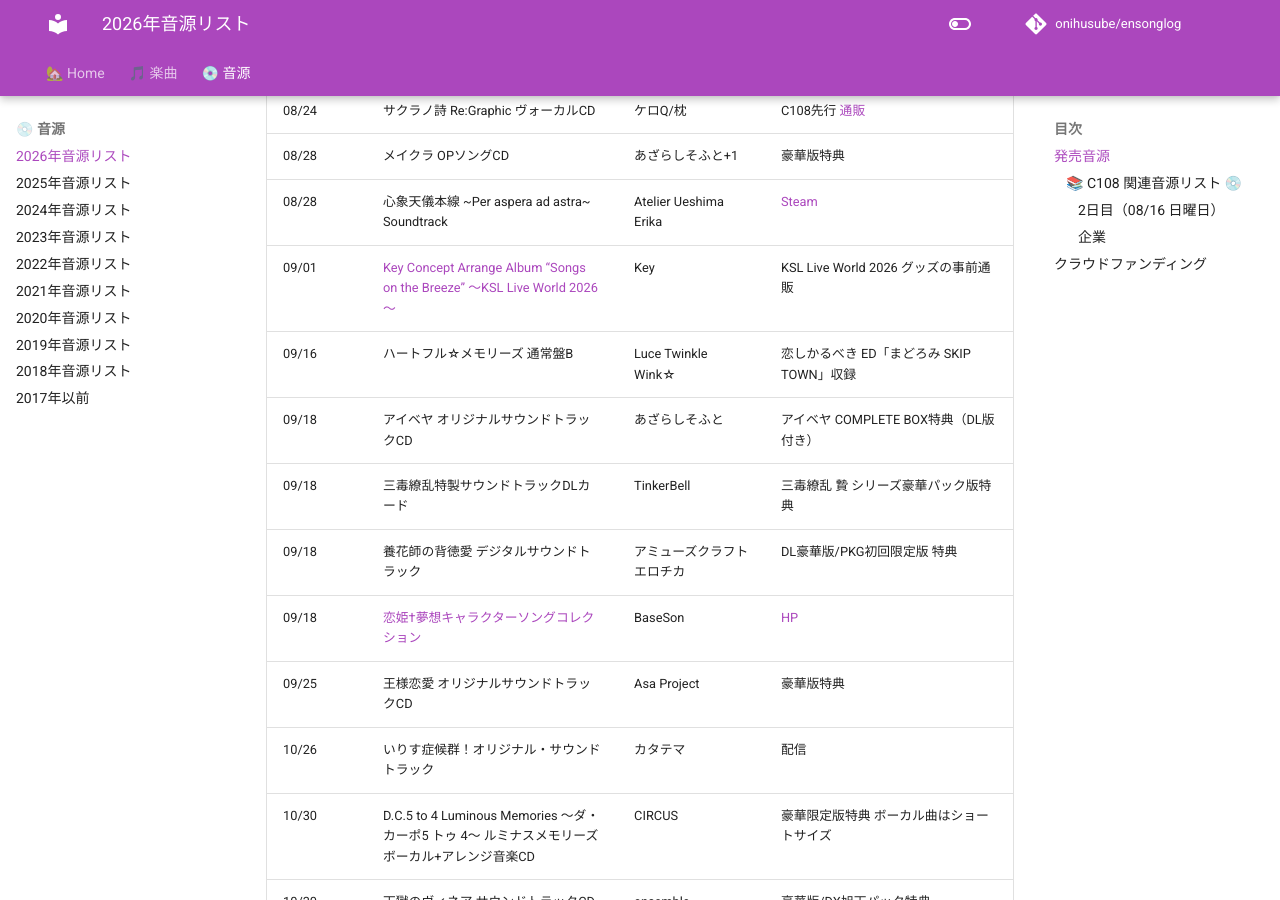
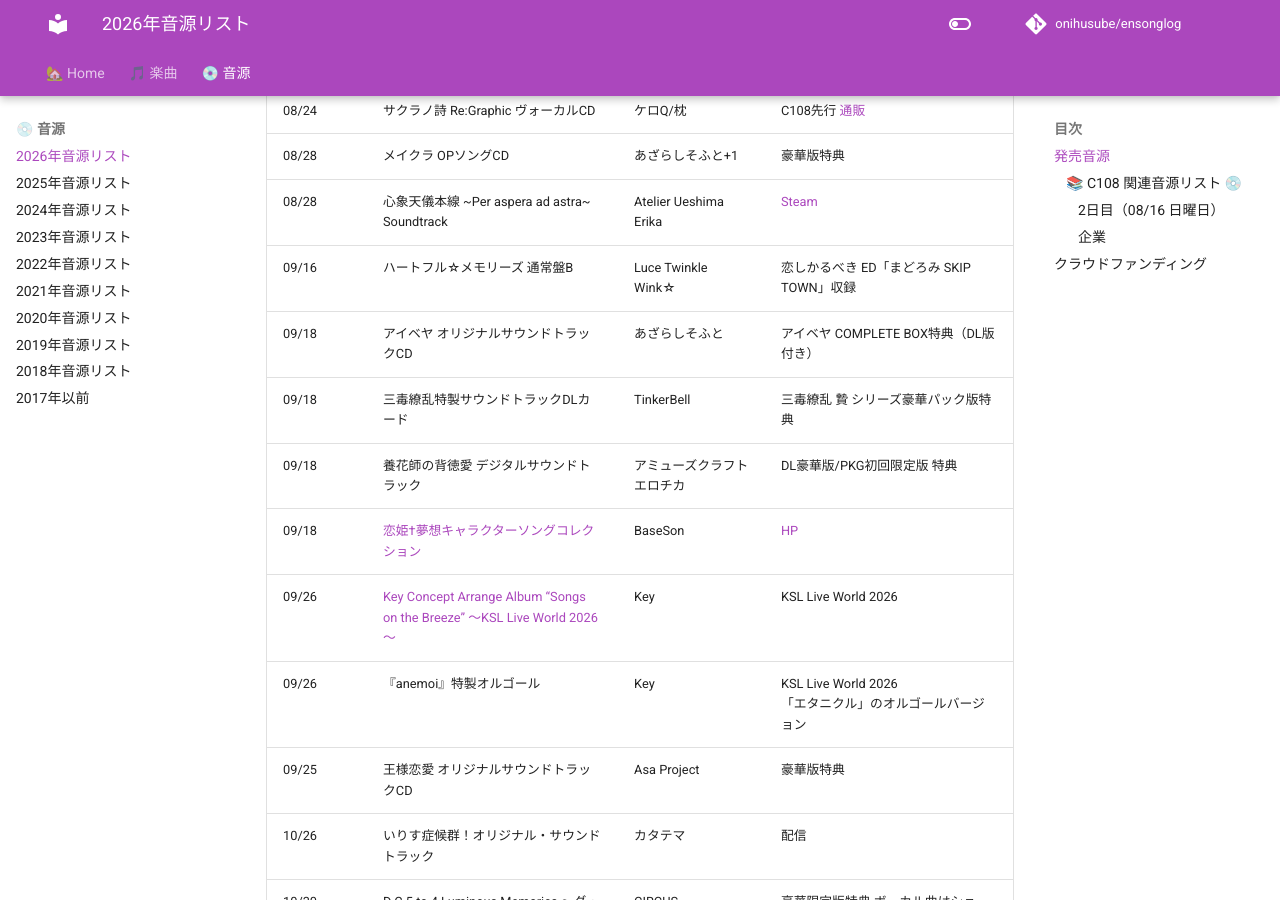
Before and after one commit to onihusube/ensonglog, an MkDocs documentation site: the page built from docs/2026/音源.md, in a window 1280 px wide and 900 px high, scrolled down 12485 px. Built offline with MkDocs 1.6.1 and Material for MkDocs 9.7.7, drawn with Linux system fonts in a browser that asks for light colours; comment, search, counter and statistics services are not loaded.

Commit message:
KSL2026のグッズ更新

```diff
--- a/docs/2026/音源.md
+++ b/docs/2026/音源.md
@@ -181,12 +181,13 @@
 | 08/24 | サクラノ詩 Re:Graphic ヴォーカルCD | ケロQ/枕 | C108先行 [通販](https://keromakura.shop/?pid=192990676) |
 | 08/28 | メイクラ OPソングCD | あざらしそふと+1 | 豪華版特典 |
 | 08/28 | 心象天儀本線 ~Per aspera ad astra~ Soundtrack | Atelier Ueshima Erika | [Steam](https://store.steampowered.com/app/5039620/_Per_aspera_ad_astra_Soundtrack/) |
-| 09/01 | [Key Concept Arrange Album “Songs on the Breeze” ～KSL Live World 2026～](./音源個別/Key%20Concept%20Arrange%20Album%20“Songs%20on%20the%20Breeze”.md) | Key | KSL Live World 2026 グッズの事前通販 |
 | 09/16 | ハートフル☆メモリーズ 通常盤B | Luce Twinkle Wink☆ | 恋しかるべき ED「まどろみ SKIP TOWN」収録 |
 | 09/18 | アイベヤ オリジナルサウンドトラックCD | あざらしそふと | アイベヤ COMPLETE BOX特典（DL版付き） |
 | 09/18 | 三毒繚乱特製サウンドトラックDLカード | TinkerBell | 三毒繚乱 贄 シリーズ豪華パック版特典 |
 | 09/18 | 養花師の背徳愛 デジタルサウンドトラック | アミューズクラフトエロチカ | DL豪華版/PKG初回限定版 特典 |
 | 09/18 | [恋姫†夢想キャラクターソングコレクション](./音源個別/恋姫†夢想キャラクターソングコレクション.md) | BaseSon | [HP](https://baseson.nexton-net.jp/koihime-csc/) |
+| 09/26 | [Key Concept Arrange Album “Songs on the Breeze” ～KSL Live World 2026～](./音源個別/Key%20Concept%20Arrange%20Album%20“Songs%20on%20the%20Breeze”.md) | Key | KSL Live World 2026 |
+| 09/26 | 『anemoi』特製オルゴール | Key | KSL Live World 2026 </br> 「エタニクル」のオルゴールバージョン |
 | 09/25 | 王様恋愛 オリジナルサウンドトラックCD | Asa Project | 豪華版特典 |
 | 10/26 | いりす症候群！オリジナル・サウンドトラック | カタテマ | 配信 |
 | 10/30 | D.C.5 to 4 Luminous Memories ～ダ・カーポ5 トゥ 4～ ルミナスメモリーズ ボーカル+アレンジ音楽CD | CIRCUS | 豪華限定版特典 ボーカル曲はショートサイズ |
```
